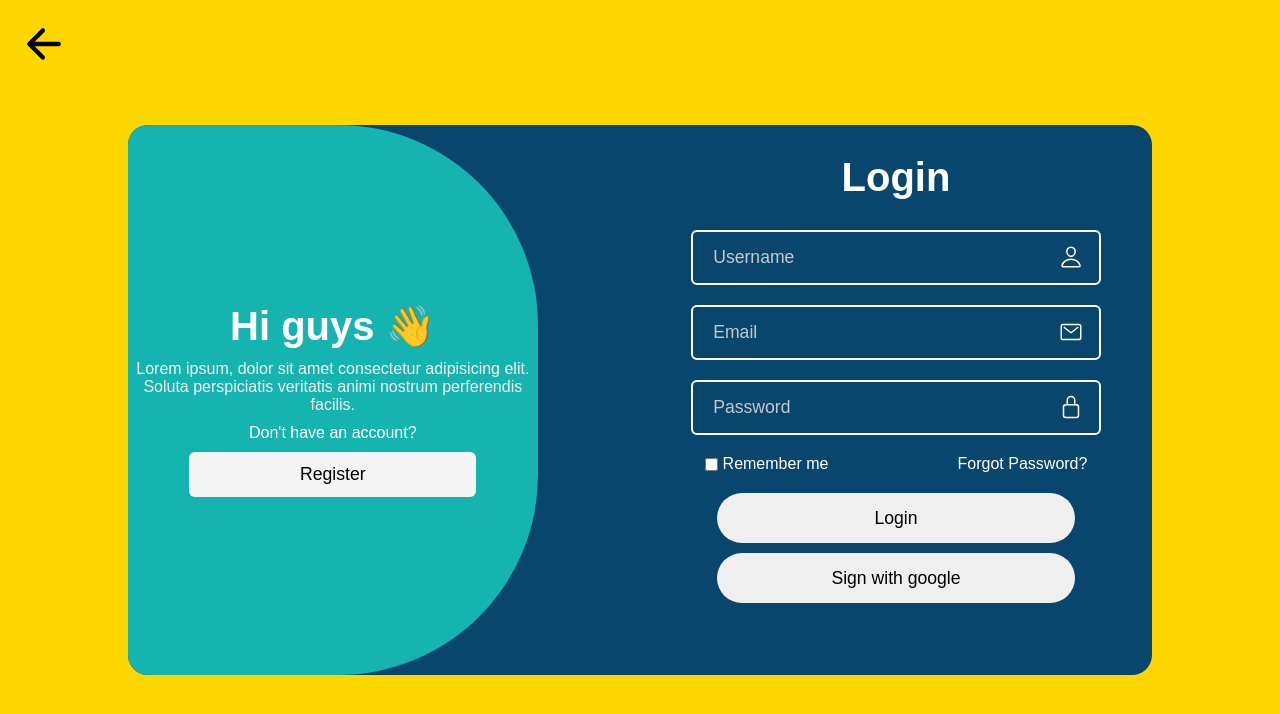
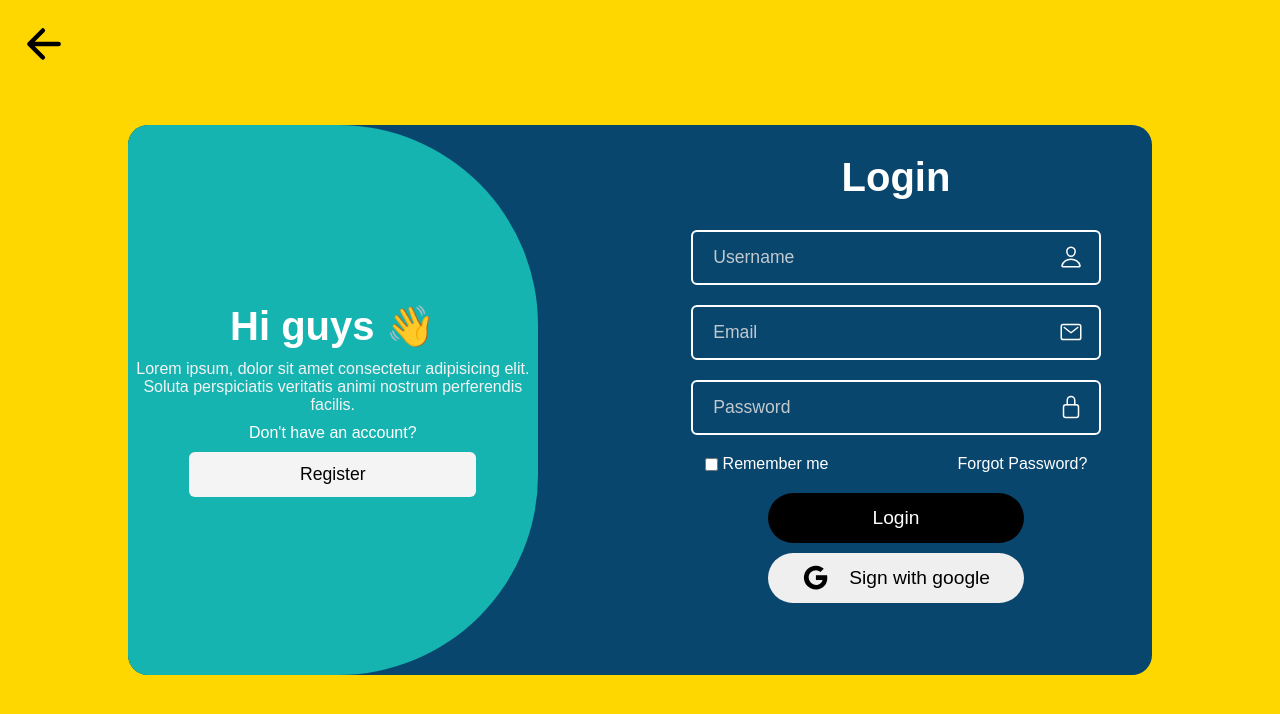
Before and after one commit to 1st-developer/Day-23, a plain HTML site: page index.html in a window 1280 px wide. Drawn offline with nearby package versions, Linux system fonts and the light colour scheme.

Commit message:
added some hover and icon

```diff
--- a/index.html
+++ b/index.html
@@ -77,7 +77,7 @@
                         </div>
                         <div class="button">
                             <button type="submit" class="btn-login">Login</button>
-                            <button type="submit" class="google">Sign with google</button>
+                            <button type="submit" class="google"><ion-icon name="logo-google"></ion-icon> Sign with google</button>
                         </div>
                     </form>
                 </div>
--- a/style.css
+++ b/style.css
@@ -280,7 +280,7 @@ header {
     text-decoration: none;
 }
 
-.remember a:hover {
+.remember-forgot a:hover {
     text-decoration: underline;
 }
 
@@ -292,11 +292,29 @@ header {
 }
 
 .btn-login, .google {
-    width: 70%;
+    width: 50%;
     height: 50px;
     border-radius: 30rem;
-    font-size: 1.1rem;
+    font-size: 1.2rem;
     border: none;
     margin: auto;
     cursor: pointer;
+    display: flex;
+    gap: 20px;
+    justify-content: center;
+    align-items: center;
+    transition: .5s ease;
 }
+
+.btn-login {
+    background: #000;
+    color: #fff;
+}
+
+.btn-login:hover, .google:hover {
+    padding-left: 20px;
+}
+
+.google ion-icon {
+    font-size: 1.7rem;
+}
```
